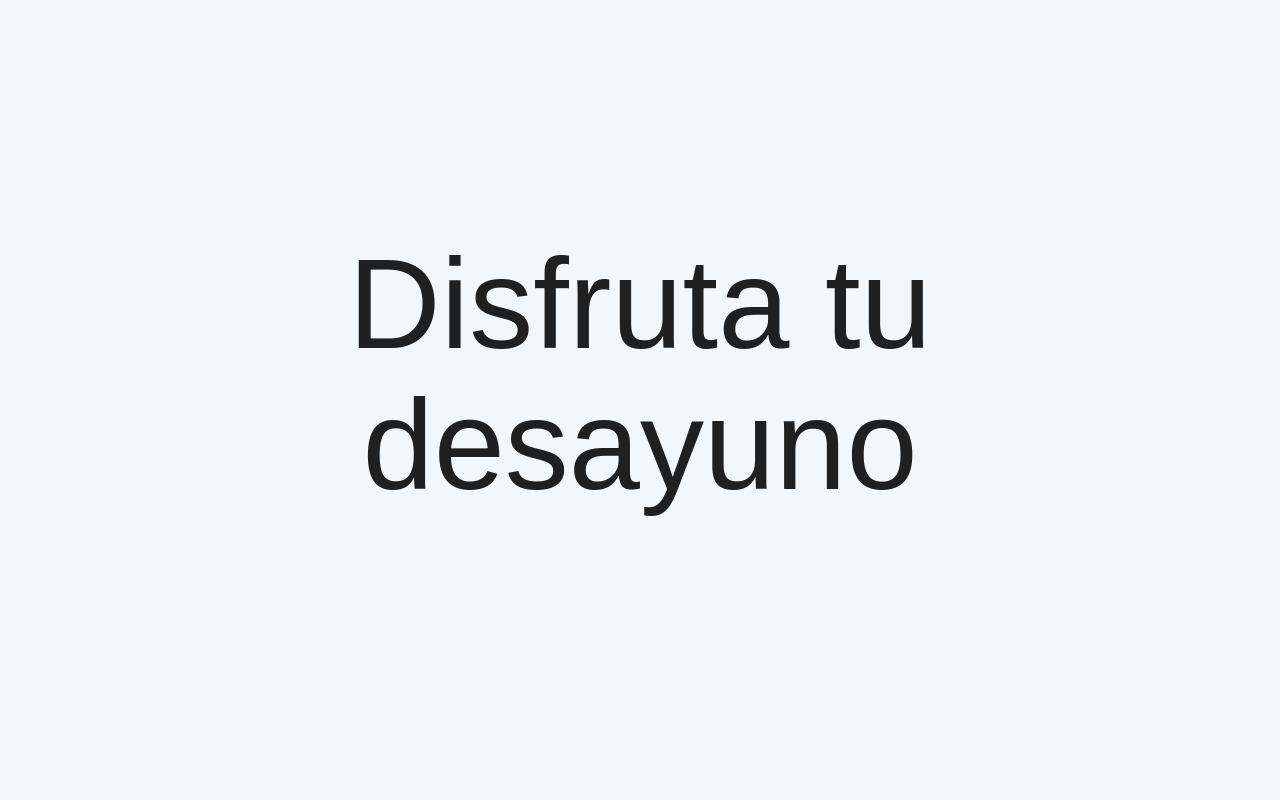
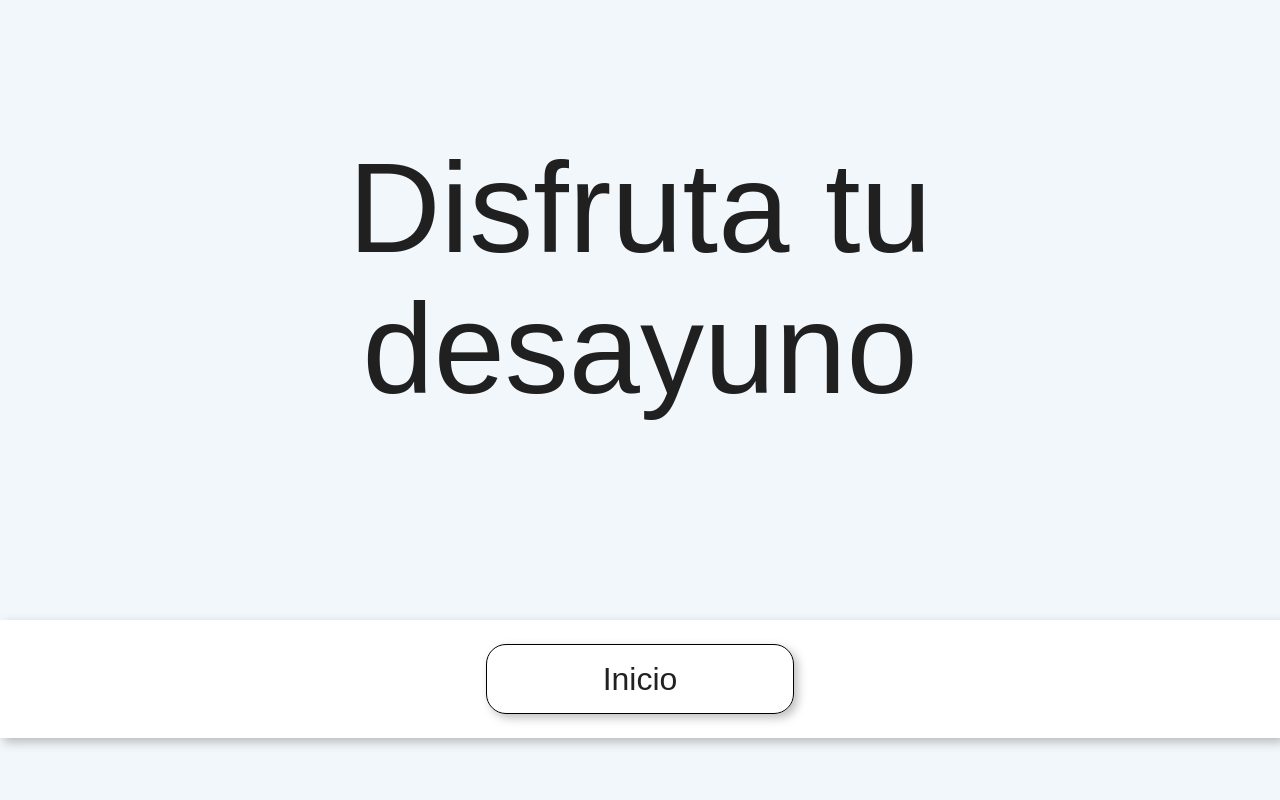
Before and after one commit to jaimenestares1012/Plantilla-nuxt, a Nuxt app: page /final in a window 1280 px wide. Shown: the part 600-1400 px from the top of the page. Built offline with nearby package versions, Linux system fonts and the light colour scheme.

Commit message:
se añadio mejoras

```diff
--- a/src/pages/carrito.vue
+++ b/src/pages/carrito.vue
@@ -104,10 +104,13 @@ export default {
       this.$store.commit('producto/SET_ADD_PRODUCTO', producto)
     },
     async sendData() {
+      this.$showSpinner(true)
       let paylodad = {
         data: this.carProducto,
       }
       await this.$store.dispatch('producto/sendDataStore', paylodad)
+      this.$showSpinner(false)
+      this.$router.push('/final')
     },
     home() {
       this.$router.push('/eleccion')
--- a/src/pages/final.vue
+++ b/src/pages/final.vue
@@ -8,6 +8,13 @@
     </div>
     <div class="contenedor-subgroup-final">
       <div class="contenedor-subtitle-final">Disfruta tu desayuno</div>
+    </div>
+    <div class="contenedor-buttons" style="margin-top: 200px">
+      <div class="contenedor-butt" @click="inicioRefresh">
+        <div class="btn-stylos" style="font-size: 2rem; padding: 10px">
+          Inicio
+        </div>
+      </div>
     </div>
 
     <div class="contenedor-img">
@@ -29,14 +36,9 @@ export default {
     }
   },
   methods: {
-    redirect(ruta) {
-      this.$router.push(ruta)
-    },
     inicioRefresh() {
       this.$router.push('/')
-    },
-    atras() {
-      this.$router.back()
+      this.$store.commit('producto/SET_CLEAR')
     },
   },
   computed: {
@@ -55,7 +57,6 @@ export default {
   background: #ffffff;
   padding: 2rem 0;
   box-shadow: 4px 4px 10px rgba(0, 0, 0, 0.25);
-  margin-bottom: 2rem;
   font-weight: 700;
   font-size: 4rem;
 }
@@ -63,7 +64,7 @@ export default {
 .contenedor-subgroup-final {
   width: 100%;
   text-align: center;
-  margin-top: 15rem;
+  margin-top: 12rem;
   margin-bottom: 2rem;
 }
 
@@ -98,4 +99,25 @@ export default {
   font-weight: 600;
   font-size: 2.6rem;
 }
+.contenedor-buttons {
+  width: 100%;
+  margin-top: 80px;
+  display: flex;
+  text-align: center;
+  background: #ffffff;
+  box-shadow: 4px 4px 10px rgba(0, 0, 0, 0.25);
+  padding: 1.5rem;
+}
+
+.contenedor-butt {
+  margin: auto;
+  width: 50%;
+}
+.btn-stylos {
+  box-shadow: 4px 4px 10px rgba(0, 0, 0, 0.25);
+  border-radius: 20px;
+  border: 1px solid rgb(0, 0, 0);
+  margin: auto;
+  width: 50%;
+}
 </style>
--- a/src/pages/index.vue
+++ b/src/pages/index.vue
@@ -42,20 +42,13 @@ export default {
   },
   methods: {
     redirect() {
-      this.$showSpinner(true)
       this.$router.push('/eleccion')
-      this.$showSpinner(false)
     },
   },
   computed: {
     ...mapGetters('producto', ['idLast']),
   },
-  async mounted() {
-    this.$showSpinner(true)
-    const paylodad = {}
-    await this.$store.dispatch('producto/getId', paylodad)
-    this.$showSpinner(false)
-  },
+  async mounted() {},
 }
 </script>
 
--- a/src/store/producto/index.js
+++ b/src/store/producto/index.js
@@ -45,8 +45,14 @@ export const mutations = {
     } else {
       state.carProducto.push(data);
     }
+  },
+  SET_CLEAR(state){
+    console.log("LIPIERZA");
+    state.carProducto = []
+  },
+  SET_ERROR(){
+    console.log("SET_ERROR");
   }
-
 };
 
 export const actions = {
@@ -57,8 +63,17 @@ export const actions = {
     },
     async sendDataStore({ commit }, payload){
       console.log("payload", payload);
-      const responseSendDataStore = await apiSendDataStore(payload);
-      console.log("responseSendDataStore", responseSendDataStore);
+      try {
+        const responseSendDataStore = await apiSendDataStore(payload);
+        console.log("responseSendDataStore", responseSendDataStore.codRes);
+        if (responseSendDataStore.codRes == "00") {
+          console.log("00");
+          commit('SET_ID', responseSendDataStore.data.ID);
+        }
+      } catch (error) {
+        commit('SET_ERROR', error);
+      }
+
       // commit('SET_ID', responseApiIdLast.data.ID);
     }
 
```
